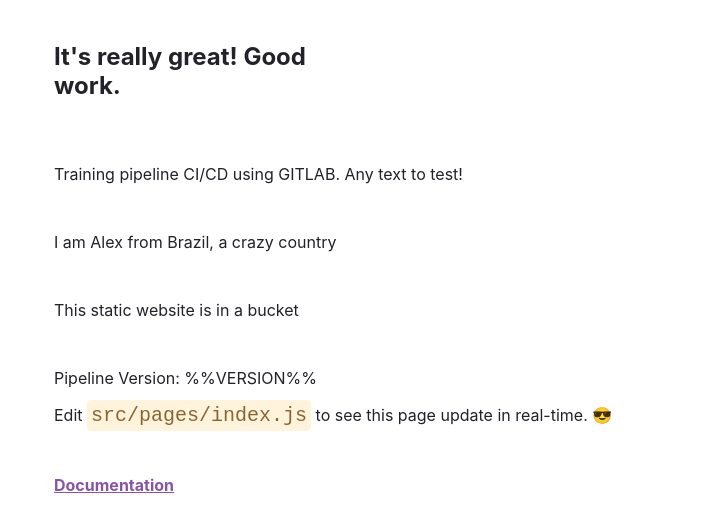
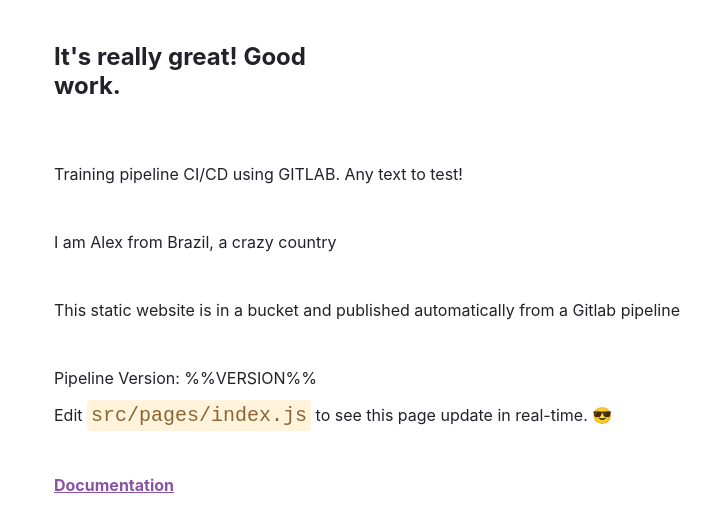
Before and after one commit to xandesueiro/gatsby-static-website, a Gatsby site: page / in a window 1280 px wide. Shown: the part 243-760 px from the top of the page, without its empty margins (50-760 px from the left). Built offline with nearby package versions, Linux system fonts and the light colour scheme; Gatsby itself is replaced by a stand-in of ours.

Commit message:
final version prod - deploy S3

```diff
--- a/src/pages/index.js
+++ b/src/pages/index.js
@@ -148,7 +148,7 @@ const IndexPage = () => {
         I am Alex from Brazil, a crazy country
       </p>
       <p style={paragraphStyles}>
-        This static website is in a bucket
+        This static website is in a bucket and published automatically from a Gitlab pipeline
       </p>
       <div>Pipeline Version: %%VERSION%%</div>
       <p style={paragraphStyles}>
```
Also changed, not shown: .gitlab-ci.yml.
